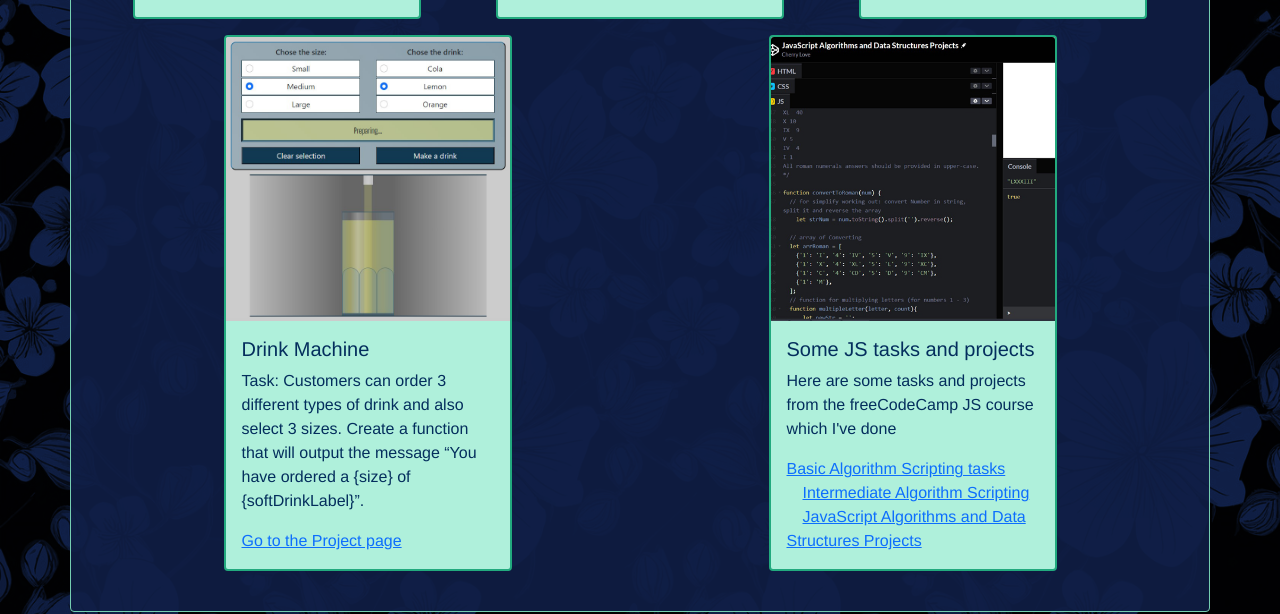
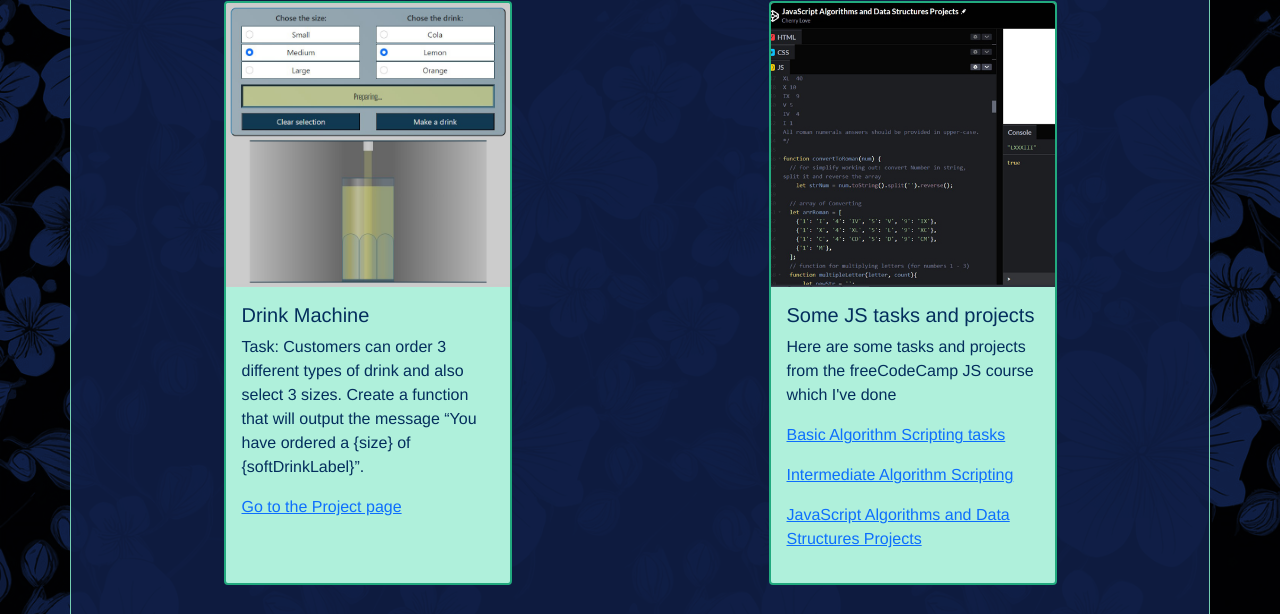
Before and after one commit to Cherry-Love/Cherry-Love.github.io, a plain HTML site: page index.html in a window 1280 px wide. Shown: the part 2130-2744 px from the top of the page. Drawn offline with nearby package versions, Linux system fonts and the light colour scheme.

Commit message:
removed 'essential and nested links in <p>

```diff
--- a/index.html
+++ b/index.html
@@ -146,16 +146,13 @@
              <span class="d-inline-block border rounded-1 fs-6 w-auto m-1">HTML</span>
              <span class="d-inline-block border rounded-1 fs-6 w-auto m-1">CSS</span>
              <span class="d-inline-block border rounded-1 fs-6 w-auto m-1">Git</span>
-             <span class="d-inline-block border rounded-1 fs-6 w-auto m-1">JavaScript (essential)</span>
-             <span class="d-inline-block border rounded-1 fs-6 w-auto m-1">PHP (essential)</span>
-             <span class="d-inline-block border rounded-1 fs-6 w-auto m-1">SQL (essential)</span>
+             <span class="d-inline-block border rounded-1 fs-6 w-auto m-1">JavaScript</span>
+             <span class="d-inline-block border rounded-1 fs-6 w-auto m-1">PHP</span>
+             <span class="d-inline-block border rounded-1 fs-6 w-auto m-1">SQL</span>
              <span class="d-inline-block border rounded-1 fs-6 w-auto m-1">WordPress</span>
              <span class="d-inline-block border rounded-1 fs-6 w-auto m-1">MS Office</span>
              <span class="d-inline-block border rounded-1 fs-6 w-auto m-1">Corel Draw</span>
              <span class="d-inline-block border rounded-1 fs-6 w-auto m-1">Adobe Photoshop</span>
-
-
-
             </div>
 
             </section>
@@ -258,18 +255,18 @@
                     <div class="card-body">
                       <h5 class="card-title">Some JS tasks and projects</h5>
                       <p class="card-text">Here are some tasks and projects from the freeCodeCamp JS course which I've done</p>
-                      <a class="card-link"
+                      <p><a class="card-link"
                       href="https://codepen.io/Cherry-Love/pen/eYQebBE"
                       target="_blank"
-                      >Basic Algorithm Scripting tasks</a>
-                      <a class="card-link"
+                      >Basic Algorithm Scripting tasks</a></p>
+                      <p><a class="card-link"
                       href="https://codepen.io/Cherry-Love/pen/XWyLYPM"
                       target="_blank"
-                      >Intermediate Algorithm Scripting</a>
-                      <a class="card-link"
+                      >Intermediate Algorithm Scripting</a></p>
+                      <p><a class="card-link"
                       href="https://codepen.io/Cherry-Love/pen/BavaepZ"
                       target="_blank"
-                      >JavaScript Algorithms and Data Structures Projects</a>
+                      >JavaScript Algorithms and Data Structures Projects</a></p>
                     </div>
                   </div>
 
```
